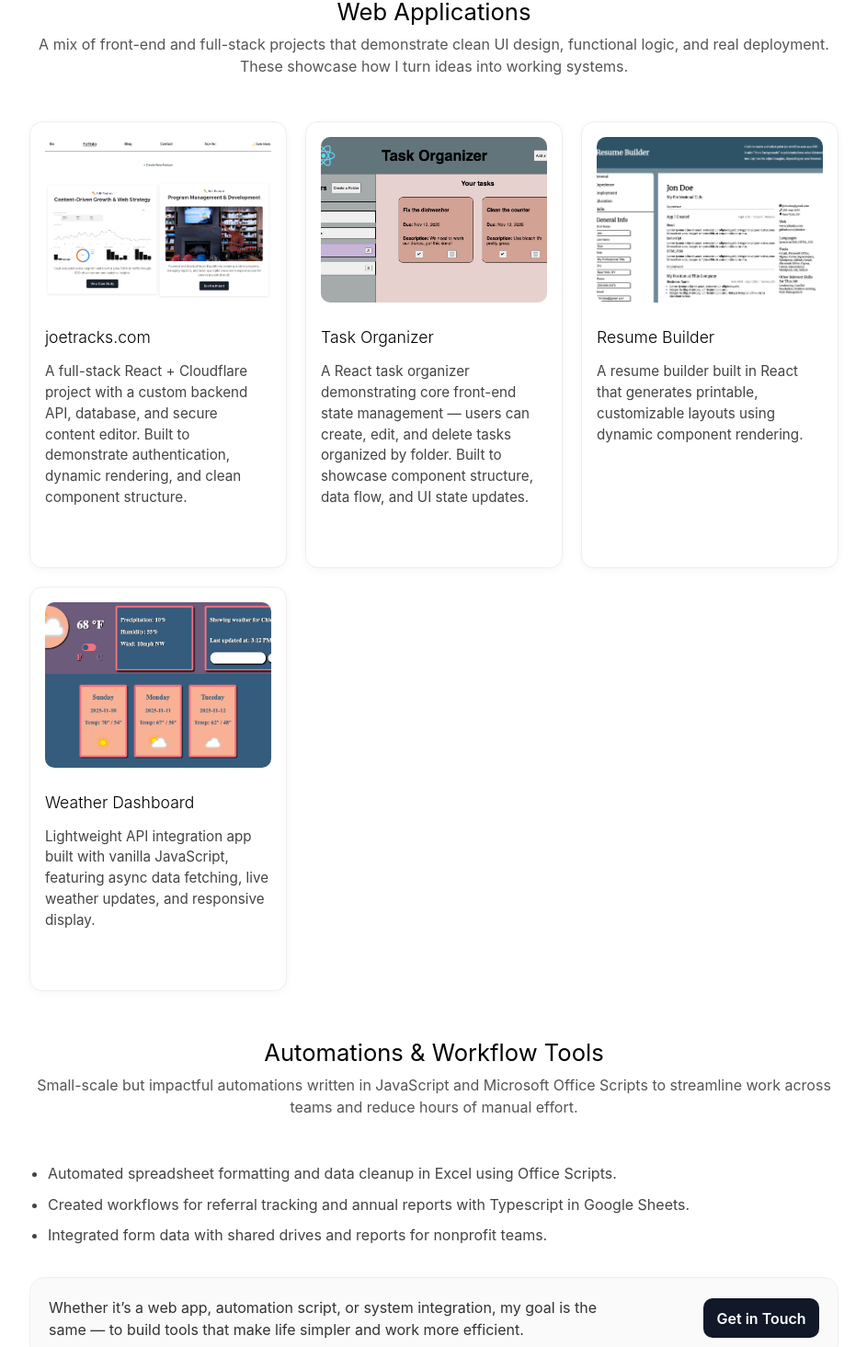
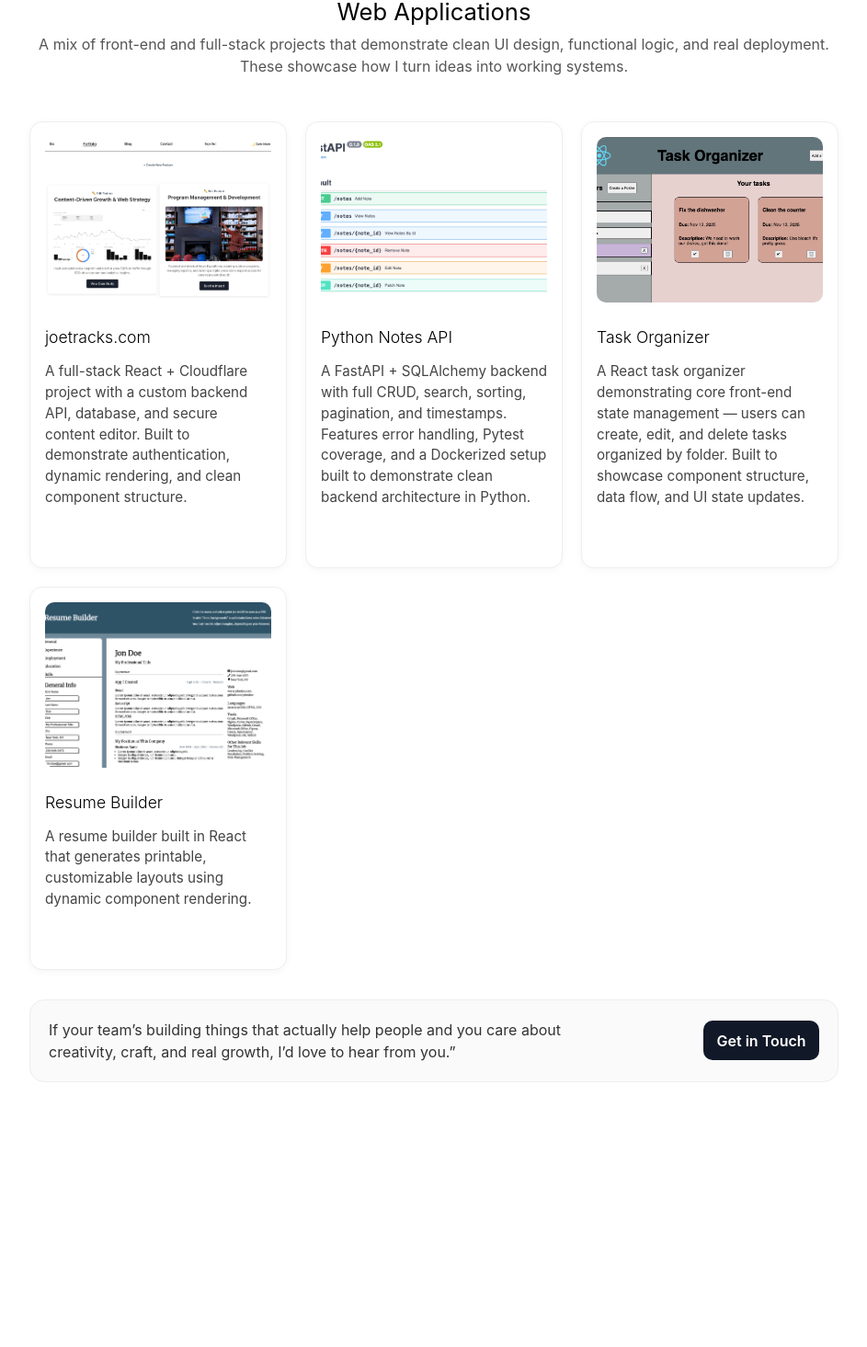
Before and after one commit to napolitanj/joetracks, a React (Vite) app: page /softwaretechsupport in a window 1280 px wide. Shown: the part 460-1925 px from the top of the page at 92% size, without its empty margins (168-1111 px from the left). After the commit the page ends 1701 px from the top, so only its background shows below. Built offline with nearby package versions, Linux system fonts and the light colour scheme.

Commit message:
add card for python notes API app

```diff
--- a/src/components/SoftwareTechSupport.tsx
+++ b/src/components/SoftwareTechSupport.tsx
@@ -58,6 +58,20 @@ export default function SoftwareTechSupport() {
 
             <div className="project-card">
               <img
+                src="/images/software/python-notes-api.png"
+                alt="Python Notes API"
+              />
+              <h3>Python Notes API</h3>
+              <p>
+                A FastAPI + SQLAlchemy backend with full CRUD, search, sorting,
+                pagination, and timestamps. Features error handling, Pytest
+                coverage, and a Dockerized setup built to demonstrate clean
+                backend architecture in Python.
+              </p>
+            </div>
+
+            <div className="project-card">
+              <img
                 src="/images/software/task-organizer.png"
                 alt="Task Manager App"
               />
@@ -81,50 +95,15 @@ export default function SoftwareTechSupport() {
                 customizable layouts using dynamic component rendering.
               </p>
             </div>
-
-            <div className="project-card">
-              <img src="/images/software/weather-app.png" alt="Weather App" />
-              <h3>Weather Dashboard</h3>
-              <p>
-                Lightweight API integration app built with vanilla JavaScript,
-                featuring async data fetching, live weather updates, and
-                responsive display.
-              </p>
-            </div>
           </div>
-        </section>
-
-        {/* Automations */}
-        <section className="software-section">
-          <h2>Automations & Workflow Tools</h2>
-          <p>
-            Small-scale but impactful automations written in JavaScript and
-            Microsoft Office Scripts to streamline work across teams and reduce
-            hours of manual effort.
-          </p>
-
-          <ul className="automation-list">
-            <li>
-              Automated spreadsheet formatting and data cleanup in Excel using
-              Office Scripts.
-            </li>
-            <li>
-              Created workflows for referral tracking and annual reports with
-              Typescript in Google Sheets.
-            </li>
-            <li>
-              Integrated form data with shared drives and reports for nonprofit
-              teams.
-            </li>
-          </ul>
         </section>
 
         {/* Closing CTA */}
         <section className="software-cta">
           <p>
-            Whether it’s a web app, automation script, or system integration, my
-            goal is the same — to build tools that make life simpler and work
-            more efficient.
+            If your team’s building things that actually help people and you
+            care about creativity, craft, and real growth, I’d love to hear from
+            you.”
           </p>
           <Link to="/contact" className="btn">
             Get in Touch
```
Also changed, not shown: public/images/software/python-notes-api.png (added).
